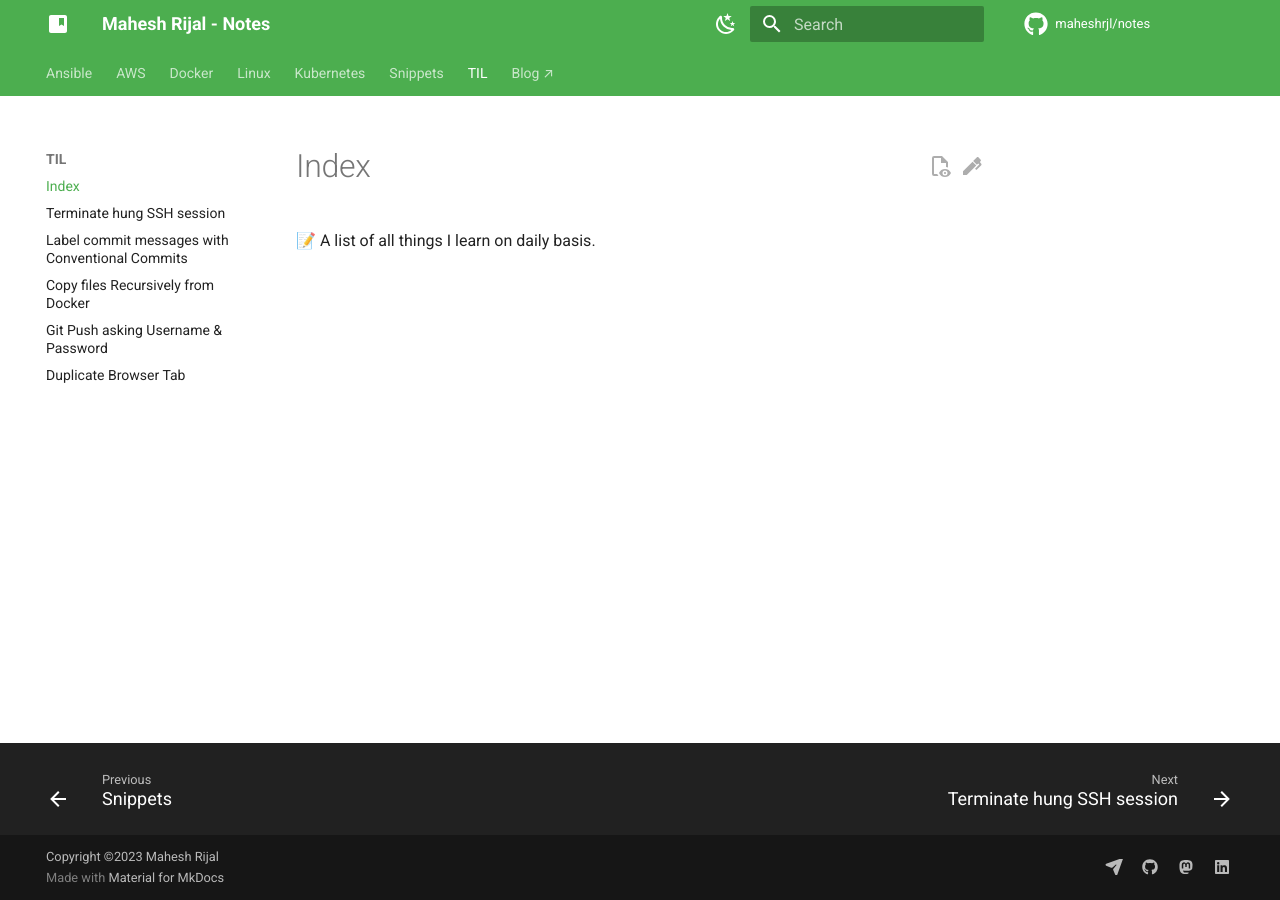
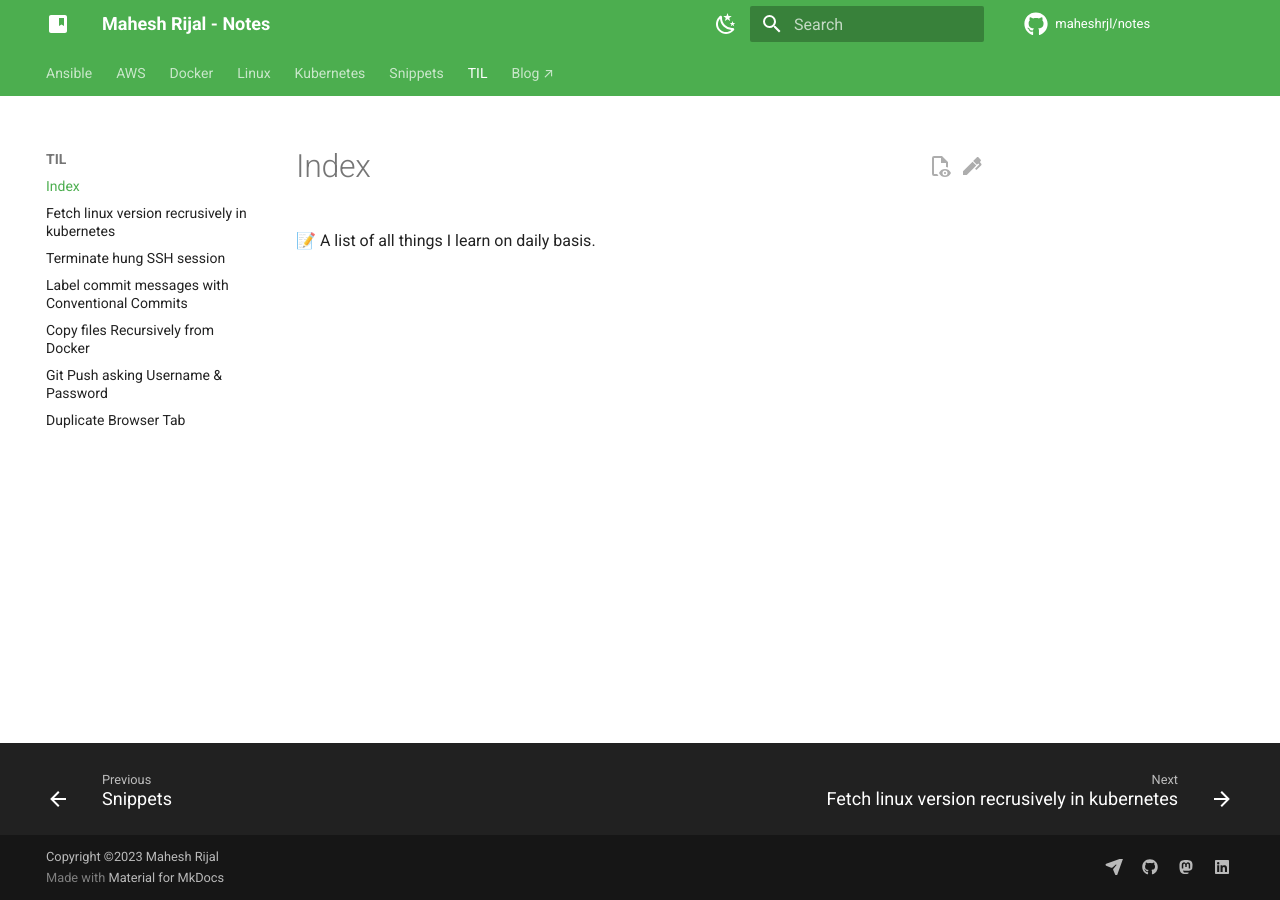
Before and after one commit to maheshrijal/notes, an MkDocs documentation site: the page built from docs/til/index.md, in a window 1280 px wide. Built offline with MkDocs 1.6.1 and Material for MkDocs 9.7.7, drawn with Linux system fonts in a browser that asks for light colours; comment, search, counter and statistics services are not loaded.

Commit message:
update (#53)

```diff
--- a/mkdocs.yml
+++ b/mkdocs.yml
@@ -123,6 +123,7 @@ nav:
 
   - TIL:
       - "til/index.md"
+      - "til/recursively-fetch-linux-version-k8s.md"
       - Terminate hung SSH session: "til/disconnect-hung-ssh-session.md"
       - Label commit messages with Conventional Commits: "til/using-conventional-commits.md"
       - Copy files Recursively from Docker: "til/recursive-copy-docker.md"
```
Also changed, not shown: docs/til/recursively-fetch-linux-version-k8s.md (added, +16 -0 lines).
